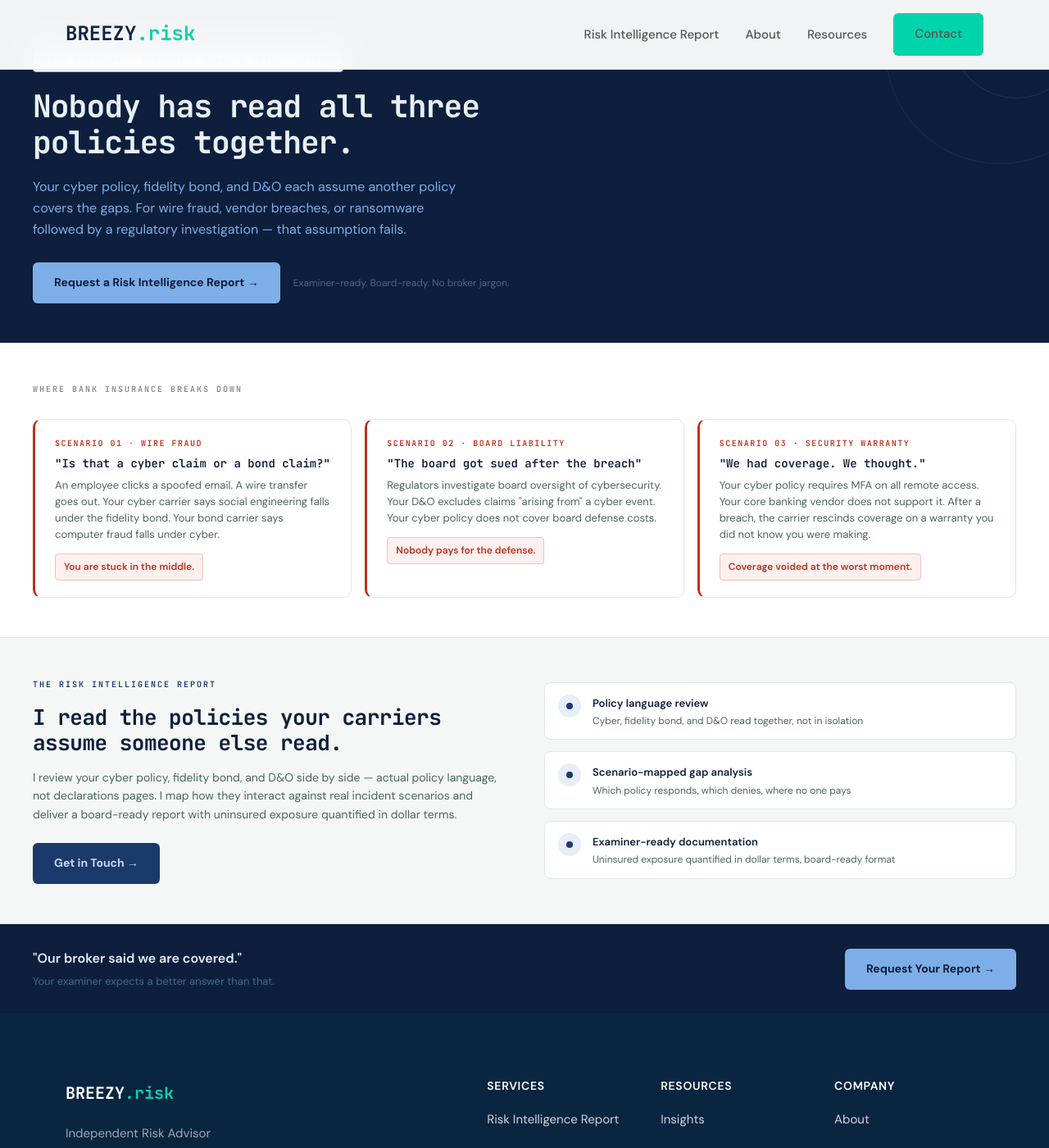
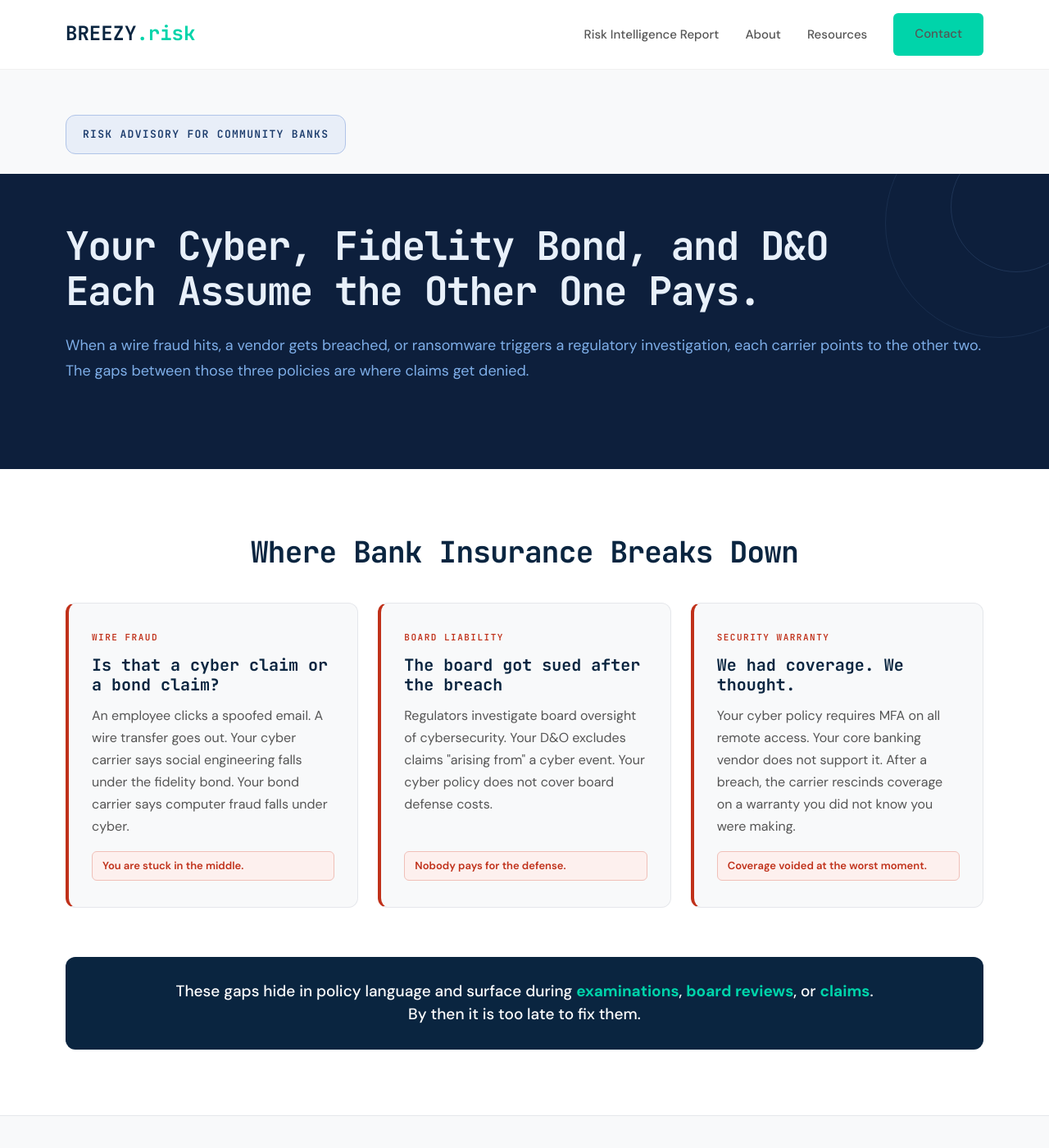
Before and after one commit to joeproe1/breezyins.com, a Jekyll site: the page built from community-bank-insurance.html, in a window 1280 px wide and 1400 px high. Shown: the whole window at 82% size. Built offline with Jekyll 4.4.1, drawn with Linux system fonts in a browser that asks for light colours; some of the changed text lies outside the part shown.

Commit message:
Redesign community bank page, update homepage breadcrumb
Community bank page: switch to home layout, new hero headline (three
policies assuming the other pays), scenario cards with hover effects,
stat-footer bar, What You Walk Away With with checklist, Joerg bio,
CTA banner with 15-minute call framing, Further Reading link to
bank-filtered insights. Homepage: breadcrumb updated to "Risk Advisory
for Managed Service Providers".

Co-Authored-By: Claude Opus 4.6 <noreply@anthropic.com>

```diff
--- a/_sass/_pages.scss
+++ b/_sass/_pages.scss
@@ -242,40 +242,53 @@
 // COMMUNITY BANK PAGE (2026-03-16 redesign)
 // ============================================
 
-// Override page-content padding for bank page
-.page-content:has(.bank-hero) {
-    padding-top: 0;
-    padding-bottom: 0;
-}
-
-// Bank eyebrow
-.eyebrow--bank {
-    background: var(--bank-accent-bg);
-    border: 0.5px solid var(--bank-accent-border);
-    color: var(--bank-accent-text);
-}
-
-// Bank breadcrumb (matches homepage hero-breadcrumb style)
+// Bank breadcrumb bar (sits above hero)
+.bank-breadcrumb-bar {
+    background: $bg-light;
+    padding: 140px 0 24px;
+
+    @media (max-width: $bp-tablet) {
+        padding: 100px 0 20px;
+    }
+}
+
 .bank-hero__breadcrumb {
     font-family: $font-heading;
     font-size: 13px;
     font-weight: 600;
     text-transform: uppercase;
     letter-spacing: 0.10em;
-    color: var(--bank-accent);
+    color: var(--bank-accent-text);
     display: inline-block;
     padding: 12px 20px;
-    background: rgba(126,174,232,0.10);
-    border: 1px solid rgba(126,174,232,0.22);
+    background: var(--bank-accent-bg);
+    border: 1px solid var(--bank-accent-border);
     border-radius: 12px;
 }
 
 // Bank hero
 .bank-hero {
     background: var(--bank-dark);
-    padding: 56px 40px 48px;
+    padding: 60px 0 80px;
     position: relative;
     overflow: hidden;
+
+    > *:not(.bank-hero__rings) {
+        max-width: $container-max;
+        margin-left: auto;
+        margin-right: auto;
+        padding-left: 40px;
+        padding-right: 40px;
+    }
+
+    @media (max-width: $bp-tablet) {
+        padding: 48px 0 60px;
+
+        > *:not(.bank-hero__rings) {
+            padding-left: 20px;
+            padding-right: 20px;
+        }
+    }
 }
 .bank-hero__rings::before,
 .bank-hero__rings::after {
@@ -296,35 +309,33 @@
 }
 
 .bank-hero__headline {
-    font-size: 38px;
+    font-size: 48px;
     line-height: 1.15;
     color: var(--bank-text-light);
-    margin: 20px 0;
+    margin: 0 0 24px;
     font-weight: 700;
-    letter-spacing: -1px;
-    max-width: 600px;
-}
-@media (max-width: 768px) {
-    .bank-hero__headline { font-size: 28px; }
+    letter-spacing: -0.03em;
+    max-width: 700px;
+}
+@media (max-width: $bp-desktop) {
+    .bank-hero__headline { font-size: 38px; }
+}
+@media (max-width: $bp-tablet) {
+    .bank-hero__headline { font-size: 32px; }
 }
 
 .bank-hero__body {
-    font-size: 16px;
-    line-height: 1.6;
+    font-size: 18px;
+    line-height: 1.7;
     color: var(--bank-accent);
-    margin: 0 0 28px;
-    max-width: 520px;
-}
-
-.bank-hero__actions {
-    display: flex;
-    align-items: center;
-    gap: 16px;
-    flex-wrap: wrap;
-}
+    margin: 0 0 24px;
+    max-width: 640px;
+}
+
 .bank-hero__sub {
-    font-size: 12px;
-    color: var(--bank-gap-dim);
+    font-size: 15px;
+    color: var(--bank-text-mid);
+    margin: 0;
 }
 
 // Bank buttons
@@ -343,88 +354,122 @@
 // Scenarios section
 .bank-scenarios {
     background: #fff;
-    padding: 48px 40px;
-    border-bottom: 0.5px solid #e0e8e5;
+    padding: $section-padding 0;
+    border-bottom: 1px solid $border;
+}
+
+// Bank section heading (replaces panel-label for main sections)
+.bank-section-heading {
+    font-size: 36px;
+    font-weight: 700;
+    color: $primary;
+    margin: 0 0 40px;
+    letter-spacing: -0.02em;
+    text-align: center;
+
+    @media (max-width: $bp-desktop) {
+        font-size: 30px;
+    }
+    @media (max-width: $bp-tablet) {
+        font-size: 26px;
+    }
 }
 
 .panel-label--bank-section {
     font-family: $font-heading;
-    font-size: 10px;
+    font-size: 11px;
     letter-spacing: 2px;
     font-weight: 600;
-    color: #888;
-    margin: 0 0 28px;
+    color: $text-secondary;
+    margin: 0 0 32px;
 }
 
 .scenarios-grid {
     display: grid;
-    grid-template-columns: repeat(auto-fit, minmax(260px, 1fr));
-    gap: 16px;
+    grid-template-columns: repeat(3, 1fr);
+    gap: 24px;
+    margin-bottom: 60px;
+
+    @media (max-width: $bp-desktop) {
+        grid-template-columns: 1fr;
+    }
 }
 
 .scenario-card {
-    background: #fff;
-    border: 0.5px solid #e0e8e5;
-    border-left: 3px solid #c0311a;
-    border-radius: var(--radius-lg);
-    padding: 20px 24px;
+    background: $bg-light;
+    border: 1px solid $border;
+    border-left: 4px solid #c0311a;
+    border-radius: 12px;
+    padding: 32px 28px;
+    display: flex;
+    flex-direction: column;
+    transition: all 0.3s;
+
+    &:hover {
+        border-color: #c0311a;
+        transform: translateY(-4px);
+        box-shadow: 0 12px 24px rgba(0, 0, 0, 0.08);
+    }
+}
+
+.scenario-card .scenario-body {
+    flex: 1;
 }
 
 .scenario-label {
     font-family: $font-heading;
-    font-size: 10px;
+    font-size: 11px;
     letter-spacing: 1.5px;
     color: #c0311a;
     font-weight: 600;
-    margin: 0 0 8px;
+    margin: 0 0 12px;
 }
 
 .scenario-title {
-    font-size: 14px;
-    font-weight: 600;
-    color: #0d1f3c;
-    margin: 0 0 8px;
+    font-size: 20px;
+    font-weight: 700;
+    color: $primary;
+    margin: 0 0 12px;
 }
 
 .scenario-body {
+    font-size: 16px;
+    color: $text-secondary;
+    line-height: 1.7;
+    margin: 0 0 16px;
+}
+
+.scenario-verdict {
     font-size: 13px;
-    color: #4a6660;
-    line-height: 1.55;
-    margin: 0 0 12px;
-}
-
-.scenario-verdict {
-    font-size: 12px;
     font-weight: 600;
     color: #c0311a;
     background: #fdf0ee;
-    border-radius: var(--radius-sm);
-    padding: 5px 10px;
+    border-radius: 6px;
+    padding: 6px 12px;
     display: inline-block;
-    border: 0.5px solid #f0c0b8;
+    border: 1px solid #f0c0b8;
 }
 
 // Product section
 .bank-product {
-    background: #f4f7f6;
-    padding: 48px 40px;
-    border-bottom: 0.5px solid #e0e8e5;
+    background: $bg-light;
+    padding: $section-padding 0;
 }
 
 .bank-product__grid {
     display: grid;
     grid-template-columns: 1fr 1fr;
-    gap: 48px;
+    gap: 60px;
     align-items: center;
 }
 
-@media (max-width: 768px) {
+@media (max-width: $bp-tablet) {
     .bank-product__grid { grid-template-columns: 1fr; gap: 32px; }
 }
 
 .panel-label--bank {
     font-family: $font-heading;
-    font-size: 10px;
+    font-size: 11px;
     letter-spacing: 2px;
     font-weight: 600;
     color: var(--bank-mid);
@@ -432,18 +477,18 @@
 }
 
 .bank-product__headline {
-    font-size: 26px;
+    font-size: 30px;
     font-weight: 700;
-    color: #0d1f3c;
+    color: $primary;
     margin: 0 0 16px;
-    letter-spacing: -0.5px;
+    letter-spacing: -0.02em;
     line-height: 1.2;
 }
 
 .bank-product__body {
-    font-size: 14px;
-    line-height: 1.6;
-    color: #4a6660;
+    font-size: 16px;
+    line-height: 1.7;
+    color: $text-secondary;
     margin: 0 0 24px;
 }
 
@@ -457,11 +502,11 @@
 .check-item {
     display: flex;
     align-items: flex-start;
-    gap: 14px;
-    padding: 14px 16px;
+    gap: 16px;
+    padding: 20px 24px;
     background: #fff;
-    border-radius: 8px;
-    border: 0.5px solid #e0e8e5;
+    border-radius: 12px;
+    border: 1px solid $border;
 }
 
 .check-dot {
@@ -485,39 +530,34 @@
 }
 
 .check-title {
-    font-size: 13px;
+    font-size: 16px;
     font-weight: 600;
-    color: #0d1f3c;
-    margin: 0 0 2px;
+    color: $primary;
+    margin: 0 0 4px;
 }
 
 .check-body {
-    font-size: 12px;
-    color: #4a6660;
+    font-size: 14px;
+    color: $text-secondary;
     margin: 0;
-    line-height: 1.4;
+    line-height: 1.5;
 }
 
 // Closing bar
 .bank-closing {
     background: var(--bank-dark);
-    padding: 28px 40px;
-    display: flex;
-    align-items: center;
-    justify-content: space-between;
-    flex-wrap: wrap;
-    gap: 16px;
+    padding: 40px 0;
 }
 
 .bank-closing__quote {
-    font-size: 16px;
+    font-size: 20px;
     font-weight: 600;
     color: var(--bank-text-light);
     margin: 0 0 4px;
 }
 
 .bank-closing__sub {
-    font-size: 13px;
+    font-size: 15px;
     color: var(--bank-gap-dim);
     margin: 0;
 }
--- a/community-bank-insurance.html
+++ b/community-bank-insurance.html
@@ -28,41 +28,39 @@ permalink: /community-bank-insurance/
 }
 </script>
 
+<!-- Breadcrumb -->
+<section class="bank-breadcrumb-bar">
+  <div class="container">
+    <div class="bank-hero__breadcrumb">Risk Advisory for Community Banks</div>
+  </div>
+</section>
+
 <!-- SECTION 1: HERO -->
 <section class="bank-hero">
   <div class="bank-hero__rings"></div>
 
-  <div class="eyebrow eyebrow--bank">
-    RISK ADVISORY · COMMUNITY BANKS &amp; CREDIT UNIONS
-  </div>
-
   <h1 class="bank-hero__headline">
-    Nobody has read all three<br>policies together.
+    Your Cyber, Fidelity Bond, and D&amp;O<br>Each Assume the Other One Pays.
   </h1>
 
   <p class="bank-hero__body">
-    Your cyber policy, fidelity bond, and D&amp;O each assume another policy
-    covers the gaps. For wire fraud, vendor breaches, or ransomware followed
-    by a regulatory investigation — that assumption fails.
+    When a wire fraud hits, a vendor gets breached, or ransomware triggers
+    a regulatory investigation, each carrier points to the other two.
+    The gaps between those three policies are where claims get denied.
   </p>
 
-  <div class="bank-hero__actions">
-    <a href="/contact/" class="btn btn--bank">
-      Request a Risk Intelligence Report →
-    </a>
-    <span class="bank-hero__sub">Examiner-ready. Board-ready. No broker jargon.</span>
-  </div>
 </section>
 
 <!-- SECTION 2: SCENARIOS -->
 <section class="bank-scenarios">
-  <p class="panel-label panel-label--bank-section">WHERE BANK INSURANCE BREAKS DOWN</p>
+  <div class="container">
+    <h2 class="bank-section-heading">Where Bank Insurance Breaks Down</h2>
 
     <div class="scenarios-grid">
 
       <div class="scenario-card">
-      <p class="scenario-label">SCENARIO 01 · WIRE FRAUD</p>
-      <h3 class="scenario-title">"Is that a cyber claim or a bond claim?"</h3>
+        <p class="scenario-label">WIRE FRAUD</p>
+        <h3 class="scenario-title">Is that a cyber claim or a bond claim?</h3>
         <p class="scenario-body">
           An employee clicks a spoofed email. A wire transfer goes out. Your cyber
           carrier says social engineering falls under the fidelity bond. Your bond
@@ -72,8 +70,8 @@ permalink: /community-bank-insurance/
       </div>
 
       <div class="scenario-card">
-      <p class="scenario-label">SCENARIO 02 · BOARD LIABILITY</p>
-      <h3 class="scenario-title">"The board got sued after the breach"</h3>
+        <p class="scenario-label">BOARD LIABILITY</p>
+        <h3 class="scenario-title">The board got sued after the breach</h3>
         <p class="scenario-body">
           Regulators investigate board oversight of cybersecurity. Your D&amp;O
           excludes claims "arising from" a cyber event. Your cyber policy does not
@@ -83,8 +81,8 @@ permalink: /community-bank-insurance/
       </div>
 
       <div class="scenario-card">
-      <p class="scenario-label">SCENARIO 03 · SECURITY WARRANTY</p>
-      <h3 class="scenario-title">"We had coverage. We thought."</h3>
+        <p class="scenario-label">SECURITY WARRANTY</p>
+        <h3 class="scenario-title">We had coverage. We thought.</h3>
         <p class="scenario-body">
           Your cyber policy requires MFA on all remote access. Your core banking
           vendor does not support it. After a breach, the carrier rescinds
@@ -94,24 +92,29 @@ permalink: /community-bank-insurance/
       </div>
 
     </div>
+
+    <div class="stat-footer">
+      These gaps hide in policy language and surface during <strong>examinations</strong>, <strong>board reviews</strong>, or <strong>claims</strong>.<br>By then it is too late to fix them.
+    </div>
+
+  </div>
 </section>
 
 <!-- SECTION 3: PRODUCT -->
 <section class="bank-product">
+  <div class="container">
     <div class="bank-product__grid">
 
       <div class="bank-product__copy">
-      <p class="panel-label panel-label--bank">THE RISK INTELLIGENCE REPORT</p>
         <h2 class="bank-product__headline">
-        I read the policies your carriers assume someone else read.
+          What You Walk Away With
         </h2>
         <p class="bank-product__body">
-        I review your cyber policy, fidelity bond, and D&amp;O side by side —
-        actual policy language, not declarations pages. I map how they interact
-        against real incident scenarios and deliver a board-ready report with
-        uninsured exposure quantified in dollar terms.
+          My Risk Intelligence Report reads your cyber policy, fidelity bond,
+          and D&amp;O together, maps how they interact against real incident
+          scenarios, and tells you exactly where no carrier pays.
         </p>
-      <a href="/contact/" class="btn btn--bank-mid">Get in Touch →</a>
+        <a href="{{ '/insights/' | relative_url }}#community-banks" style="color:var(--brand-primary); font-weight:600; text-decoration:none; font-size:16px;">Further Reading &rarr;</a>
       </div>
 
       <div class="bank-product__checklist">
@@ -142,13 +145,30 @@ permalink: /community-bank-insurance/
 
       </div>
     </div>
+  </div>
 </section>
 
-<!-- SECTION 4: CLOSING BAR -->
-<div class="bank-closing">
-  <div>
-    <p class="bank-closing__quote">"Our broker said we are covered."</p>
-    <p class="bank-closing__sub">Your examiner expects a better answer than that.</p>
+
+<!-- About Joerg Preview -->
+<section class="about-preview">
+  <div class="container">
+    <div class="section-narrow">
+      <div class="about-preview-grid">
+        <img src="{{ '/assets/images/joerg-homepage.jpg' | relative_url }}" alt="Joerg Proeve, Founder of Breezy Risk Advisors" class="about-preview-photo">
+        <div class="about-preview-text">
+          <p>
+            I'm Joerg Proeve. I spent 15+ years inside the insurance industry, at carriers and insurtechs, building the systems that underwrite and process claims. Before that, I earned an engineering degree and worked in cybersecurity.
+          </p>
+          <p>
+            I started Breezy Risk Advisors because community banks deserve an advisor who reads the actual policy language, not just the declarations page, and who maps how cyber, fidelity bond, and D&amp;O interact before an incident forces the question.
+          </p>
+          <a href="{{ '/about/' | relative_url }}" class="btn-text" style="color:var(--brand-primary); font-weight:600; text-decoration:none; font-size:18px;">
+            More about my background &rarr;
+          </a>
         </div>
-  <a href="/contact/" class="btn btn--bank">Request Your Report →</a>
       </div>
+    </div>
+  </div>
+</section>
+
+{% include cta-banner.html title="Find Out Where Your Policies Leave You Exposed" subtitle="Wire fraud, vendor breaches, board liability after a cyber event. If your examiner asks how these are covered, you should already know the answer. Start with a 15-minute call to see if it is worth going deeper." button="Get in Touch" %}
--- a/index.html
+++ b/index.html
@@ -45,7 +45,7 @@ description: "You grew. Your policies did not. I review Tech E&O and cyber insur
   <div class="container">
     <div class="hero-content" style="text-align:left">
 
-      <div class="hero-breadcrumb">For Managed Service Providers</div>
+      <div class="hero-breadcrumb">Risk Advisory for Managed Service Providers</div>
 
       <h1>You Grew. Your Policies Did Not.</h1>
 
```
Also changed, not shown: other parts of community-bank-insurance.html (+1 -1 lines). Lines whose indentation alone changed are shown as unchanged.
